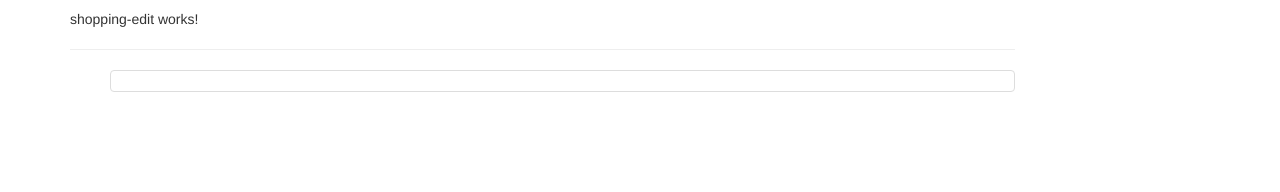
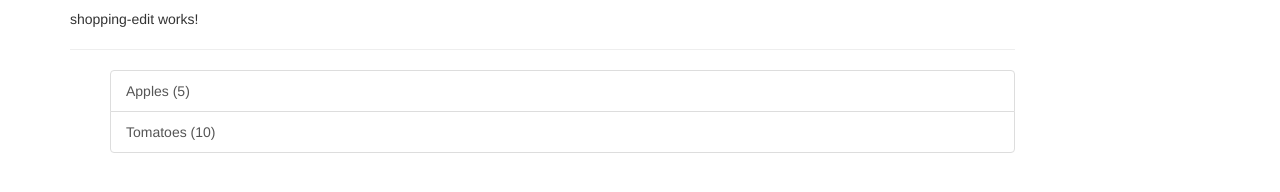
Before and after one commit to waqassadiq/prj-start, an Angular app: page / in a window 1280 px wide. Shown: the part 332-524 px from the top of the page. Built offline with nearby package versions, Linux system fonts and the light colour scheme.

Commit message:
basic shopping list interface is complete

```diff
--- a/src/app/shopping-list/shopping-list.component.html
+++ b/src/app/shopping-list/shopping-list.component.html
@@ -3,7 +3,13 @@
         <app-shopping-edit></app-shopping-edit>
         <hr>
         <ul class-list-group>
-            <a class="list-group-item" style="cursor: pointer"></a>
+            <a
+              class="list-group-item"
+              style="cursor: pointer"
+              *ngFor="let ingredient of ingredients"
+            >
+                {{ingredient.name}} ({{ingredient.amount}})
+        </a>
         </ul>
     </div>
 </div>
```
